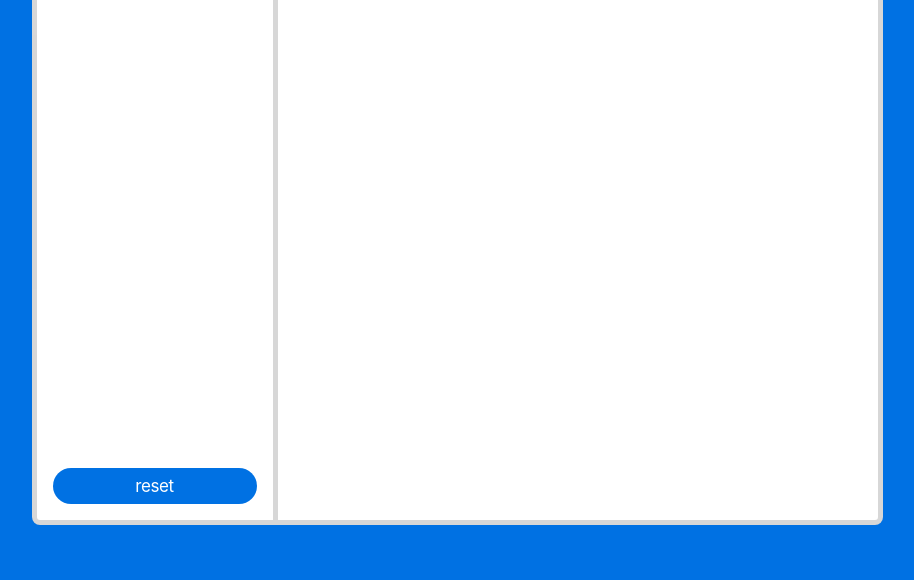
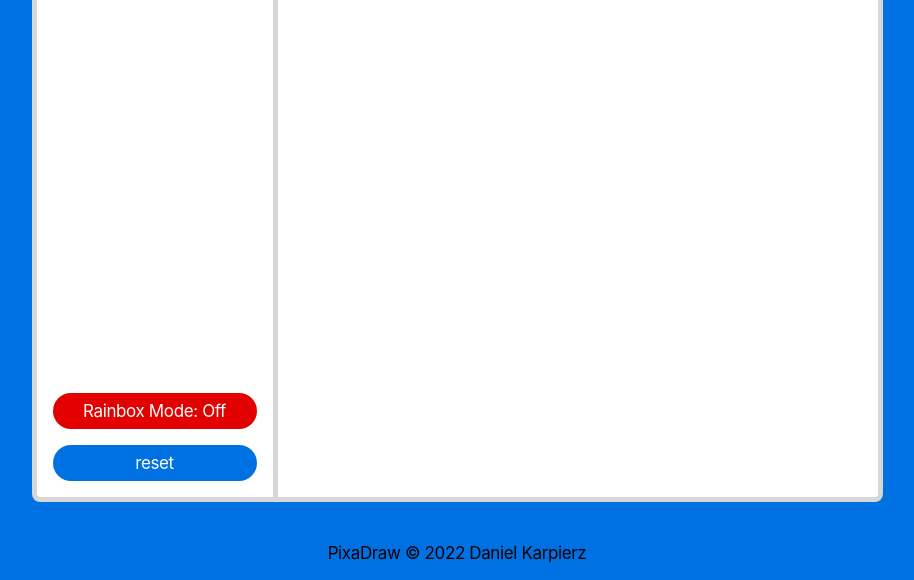
Before and after one commit to coderdonny/etch-a-sketch, a plain HTML site: page index.html in a window 1280 px wide. Shown: the part 220-800 px from the top of the page, without its empty margins (183-1097 px from the left). Drawn offline with Linux system fonts and the light colour scheme.

Commit message:
Add rainbow draw toggle button and footer

```diff
--- a/index.html
+++ b/index.html
@@ -14,20 +14,30 @@
 </head>
 
 <body>
+    <section>
         <h1>PixaDraw</h1>
         <div class="container">
+
             <div class="settingsContainer">
                 <div>
+
                     <span id="rangeValue">32 x 32</span>
                     <input id="slider" type="range" name="" step="2" value="32" min="2" max="128">
                 </div>
+                <div class="buttons">
+                    <button value="NO" id="rainbow">Rainbox Mode: Off</button>
+
                     <button id="reset">reset</button>
+                </div>
             </div>
             <div class="gridContainer">
 
             </div>
         </div>
-
+    </section>
+    <footer>
+        <h3>PixaDraw © 2022 Daniel Karpierz</h3>
+    </footer>
 
 
 
--- a/script.js
+++ b/script.js
@@ -41,7 +41,11 @@ function reset() {
 function gridListener(e) {
 	const element = e.target;
 	if (element.classList.contains('pixel')) {
-		element.style.backgroundColor = randomColor();
+		if (colorChoice === 'black') {
+			element.style.backgroundColor = 'black';
+		} else if (colorChoice === 'rainbow') {
+			element.style.backgroundColor = randomColor();
+		}
 	}
 }
 
@@ -62,3 +66,29 @@ function defaultGrid() {
 	let num = document.querySelector('#slider').value;
 	createGrid(num);
 }
+
+let colorChoice = 'black';
+
+const rainbowToggle = document.querySelector('#rainbow');
+
+rainbowToggle.addEventListener('click', function () {
+	const rainbowToggle = document.querySelector('#rainbow');
+	if (rainbowToggle.value === 'YES') {
+		rainbowToggle.innerHTML = 'Rainbox Mode: Off';
+		rainbowToggle.style.backgroundColor = '#e30000';
+		colorChoice = 'black';
+		rainbowToggle.value = 'NO';
+	} else if (rainbowToggle.value === 'NO') {
+		rainbowToggle.innerHTML = 'Rainbox Mode: On';
+		rainbowToggle.style.backgroundColor = 'rgb(8, 188, 8)';
+		colorChoice = 'rainbow';
+		rainbowToggle.value = 'YES';
+	}
+});
+
+// function buttonToggle() {
+
+// 	}
+// }
+
+// let toggled = false;
--- a/style.css
+++ b/style.css
@@ -1,12 +1,19 @@
 body {
 	height: 100vh;
 	margin: 0;
+	/* margin-top: -25px; */
 	padding: 0;
 	display: flex;
-	justify-content: center;
+	justify-content: space-between;
 	align-items: center;
 	flex-direction: column;
 	background-color: #0071e3;
+}
+
+section {
+	display: flex;
+	flex-direction: column;
+	margin-top: 2em;
 }
 
 h1 {
@@ -16,6 +23,7 @@ h1 {
 	text-align: center;
 	padding: 0;
 	margin: 0;
+	/* margin-top: auto; */
 }
 
 .container {
@@ -26,6 +34,8 @@ h1 {
 .settingsContainer {
 	display: flex;
 	flex-direction: column;
+	/* align-items: center; */
+	justify-content: center;
 	padding: 1em;
 	gap: 0.5em;
 	background-color: rgb(255, 255, 255);
@@ -39,7 +49,7 @@ h1 {
 
 button {
 	cursor: pointer;
-	display: inline-block;
+	/* display: inline-block; */
 	text-align: center;
 	white-space: nowrap;
 	font-size: 17px;
@@ -48,7 +58,7 @@ button {
 	letter-spacing: -0.022em;
 	font-family: 'SF Pro Text', 'SF Pro Icons', 'Helvetica Neue', 'Helvetica',
 		'Arial', sans-serif;
-	min-width: 28px;
+	/* min-width: 28px; */
 	padding-left: 16px;
 	padding-right: 16px;
 	padding-top: 8px;
@@ -58,6 +68,16 @@ button {
 	color: #fff;
 	border-style: none;
 	transition: 0.3s;
+}
+
+#rainbow {
+	background-color: #e30000;
+}
+
+.buttons {
+	display: flex;
+	flex-direction: column;
+	gap: 1em;
 }
 
 button:hover {
@@ -118,3 +138,24 @@ button:hover {
 	/* -webkit-appearance: none; */
 	background-color: black;
 }
+
+footer {
+	display: flex;
+
+	padding: 0;
+	margin: 0;
+	margin-top: 0;
+}
+
+h3 {
+	margin: 0;
+	padding: 1em;
+	text-align: center;
+	white-space: nowrap;
+	font-size: 17px;
+	line-height: 1.17648;
+	font-weight: 400;
+	letter-spacing: -0.022em;
+	font-family: 'SF Pro Text', 'SF Pro Icons', 'Helvetica Neue', 'Helvetica',
+		'Arial', sans-serif;
+}
```
Lines whose indentation alone changed are shown as unchanged.
